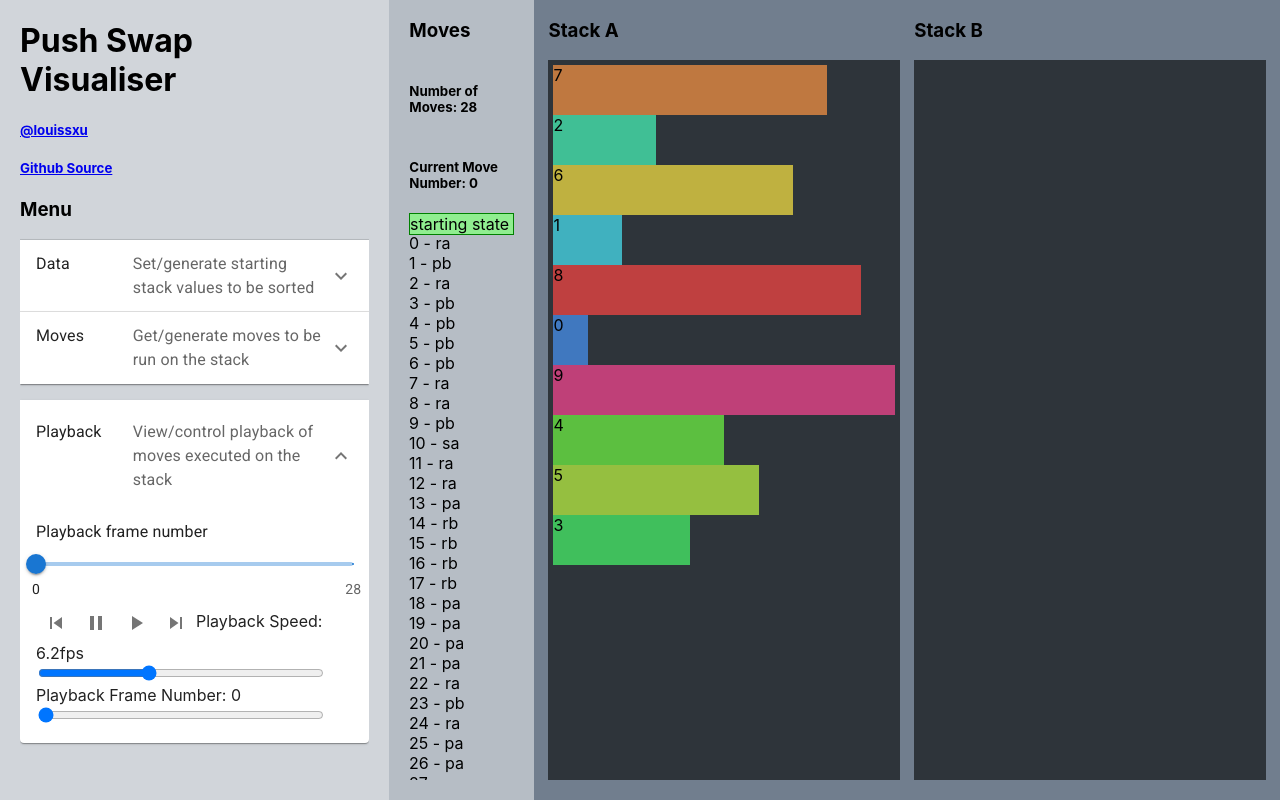
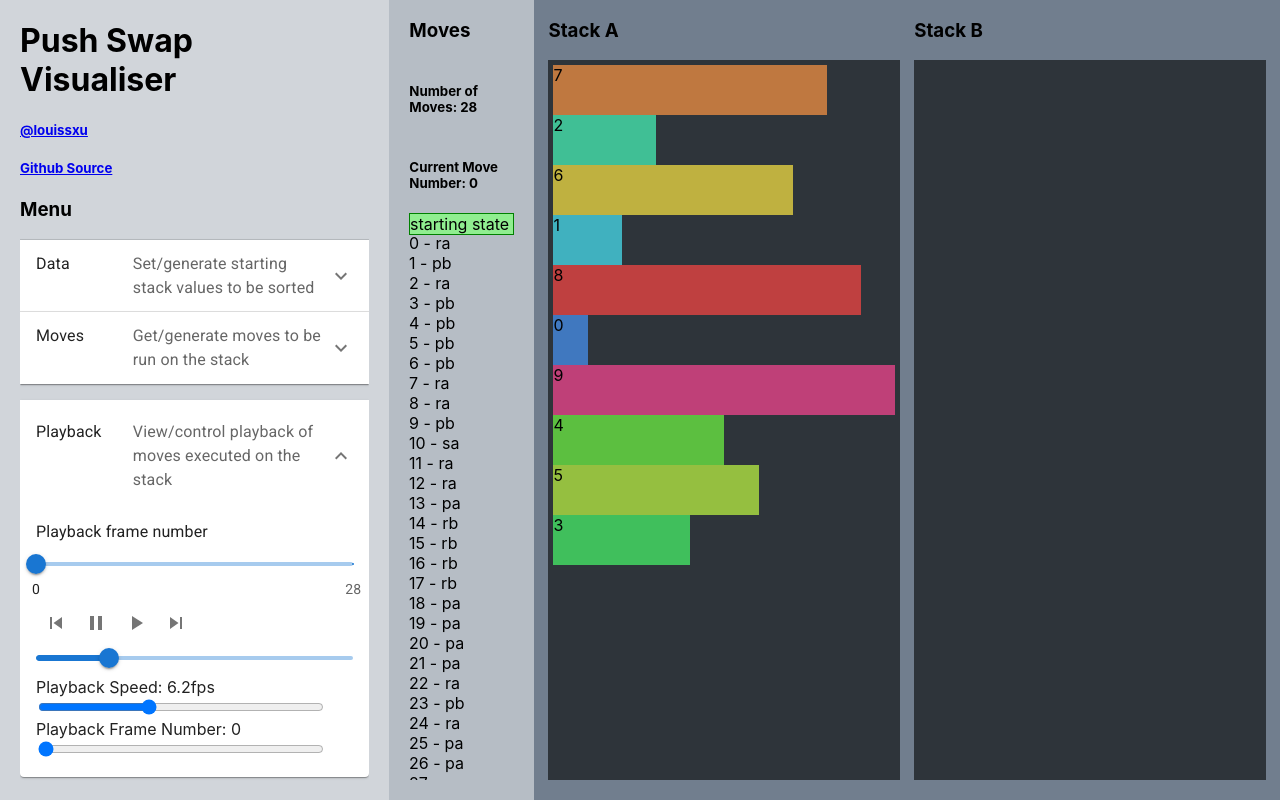
Before and after one commit to louissxu/push_swap_visualiser, a React (Create React App) app: page / in a window 1280 px wide. Both pictures are taken after a click on the button 194 px from the left and 431 px from the top of the page. Built offline with nearby package versions, Linux system fonts and the light colour scheme.

Commit message:
wip(material-ui): Working on playback menu

```diff
--- a/src/Visualiser.tsx
+++ b/src/Visualiser.tsx
@@ -1549,7 +1549,10 @@ class MenuPlayback extends React.Component<IMenuPlaybackProps, IMenuPlaybackStat
         >
           <SkipNextIcon/>
         </IconButton>
-
+        <Slider
+          id="playback-speed"
+          value={this.props.playbackFpsSliderValue}
+        />
 
         <label htmlFor="playback-speed">Playback Speed: </label>
         <output>{this.props.playbackFpsRounded.toString() + "fps"}</output>
```
